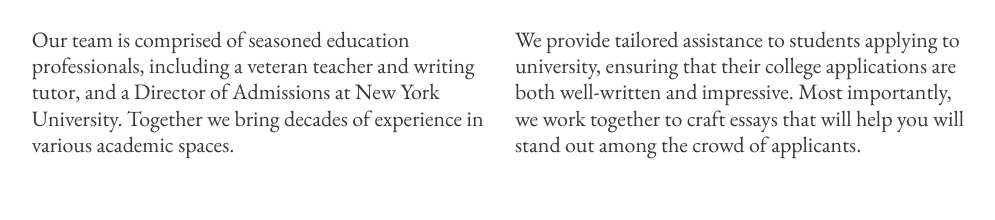
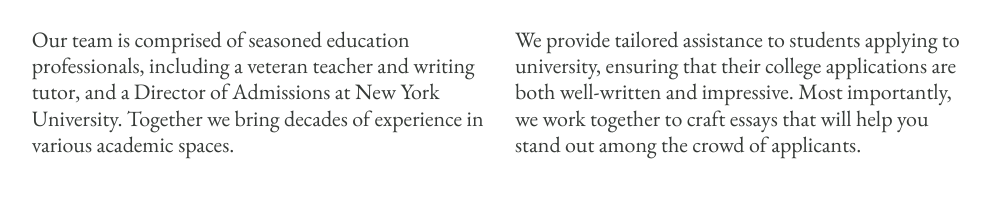
Before and after one commit to tylerhancock/ivy-road, a Jekyll site: the page built from index.html, in a window 1280 px wide and 1400 px high, scrolled down 1359 px. Shown: the part 235-455 px from the top of the window, without its empty margins (140-1135 px from the left). Built offline with Jekyll 4.4.1, drawn with Linux system fonts in a browser that asks for light colours; some of the changed text lies outside the part shown; grey boxes are pictures that could not be loaded.

Commit message:
maria edits

```diff
--- a/_includes/footer.html
+++ b/_includes/footer.html
@@ -4,7 +4,7 @@
 			<div class="col-12">
 				<div class="py-5">
 					<hr class="mb-5"/>
-					<a class="font-md d-flex justify-content-center" href="mailto:info@theivyroad.com">info@theivyroad.com</a><br/>
+					<span class="font-md d-flex justify-content-center">Contact us at&nbsp;<a href="mailto:info@theivyroad.com"> info@theivyroad.com</a></span><br/>
 					<p class="pb-5 text-center"><i>The Ivy Road is an educational service provider working to enhance our students' academic writing capabilities and offer guidance through the college admissions process. We do not maintain affiliations with any undergraduate university admissions offices, and have no influence over admissions decisions made by universities. As such, we cannot guarantee any specific admissions outcome as a direct result of our services.</i></p>
 			    <p class="font-sm text-center">&copy; {{ site.time | date: '%Y' }} The Ivy Road</p>
 				</div>
--- a/index.html
+++ b/index.html
@@ -41,7 +41,7 @@
 				<p class="font-md text-center text-sm-left">Our team is comprised of seasoned education professionals, including a veteran teacher and writing tutor, and a Director of Admissions at New York University. Together we bring decades of experience in various academic spaces.</p>
 			</div>
 			<div class="col-12 col-sm-6 col-lg-5">
-				<p class="font-md text-center text-sm-left">We provide tailored assistance to students applying to university, ensuring that their college applications are both well-written and impressive. Most importantly, we work together to craft essays that will help you will stand out among the crowd of applicants.</p>
+				<p class="font-md text-center text-sm-left">We provide tailored assistance to students applying to university, ensuring that their college applications are both well-written and impressive. Most importantly, we work together to craft essays that will help you stand out among the crowd of applicants.</p>
 			</div>
 		</div>
 		<div class="row">
@@ -86,7 +86,7 @@
 					<h3 class="font-xl">II</h3>
 					<p class="font-md"><b>For students who have yet to begin writing:</b></p>
 					<ul>
-						<li class="font-sm">A brainstorming discussion and bulleted content map from our team</li>
+						<li class="font-sm">A one-hour brainstorming discussion and bulleted content map from our team</li>
 						<li class="font-sm">An initial review of a first draft</li>
 						<li class="font-sm">First round tailored feedback on content, structure, grammar, and spelling</li>
 						<li class="font-sm">Second round edits and feedback to perfect your essay</li>
@@ -99,7 +99,7 @@
 					<h3 class="font-xl">III</h3>
 					<p class="font-md"><b>For students who have yet to begin writing and require extra support:</b></p>
 					<ul>
-						<li class="font-sm">A brainstorming discussion with a member of our team</li>
+						<li class="font-sm">A one-hour brainstorming discussion with a member of our team</li>
 						<li class="font-sm">A in-depth content outline, created together with a member of our team</li>
 						<li class="font-sm">An initial review of a first draft</li>
 						<li class="font-sm">First round tailored feedback on content, structure, grammar, and spelling</li>
```
Also changed, not shown: 1 other file.
